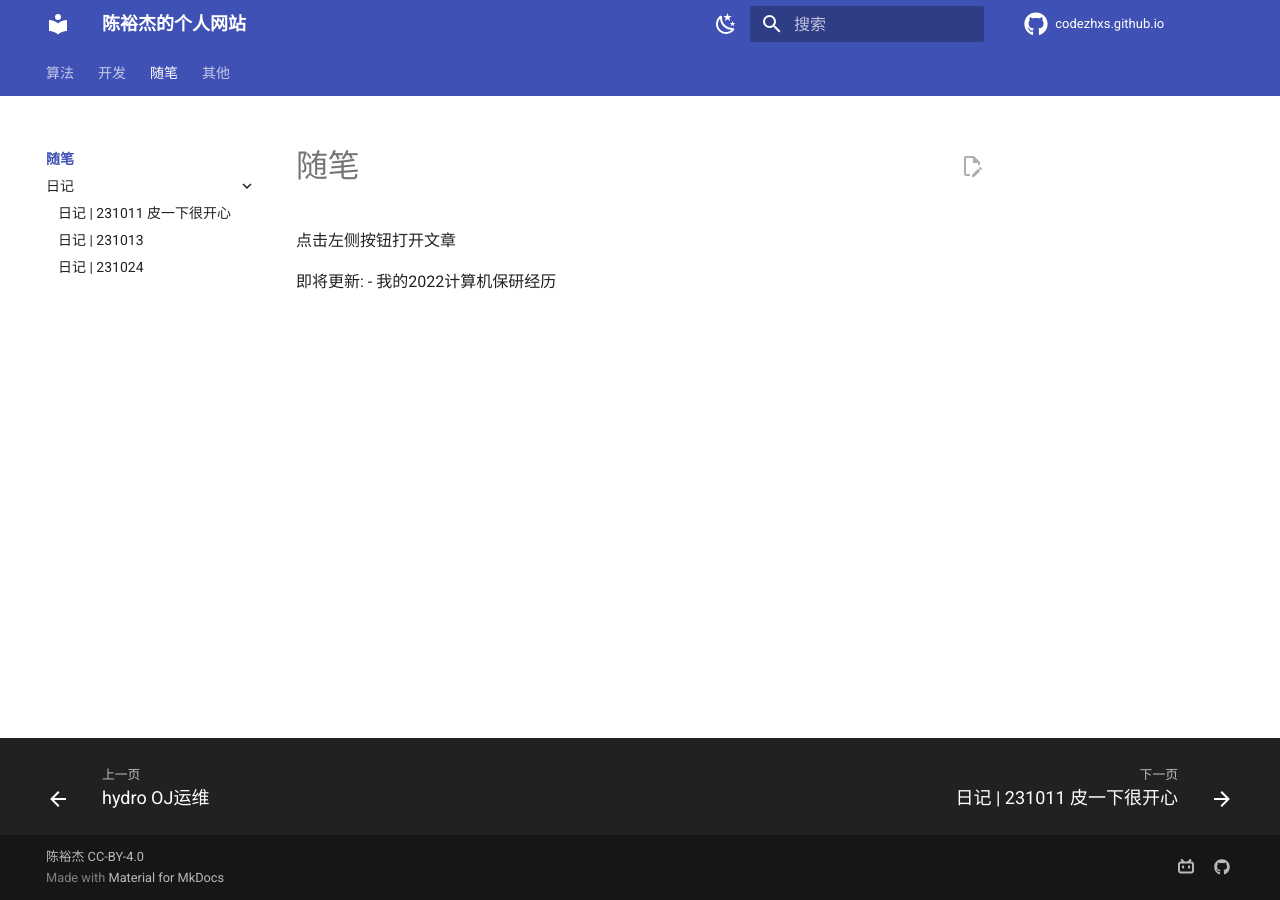
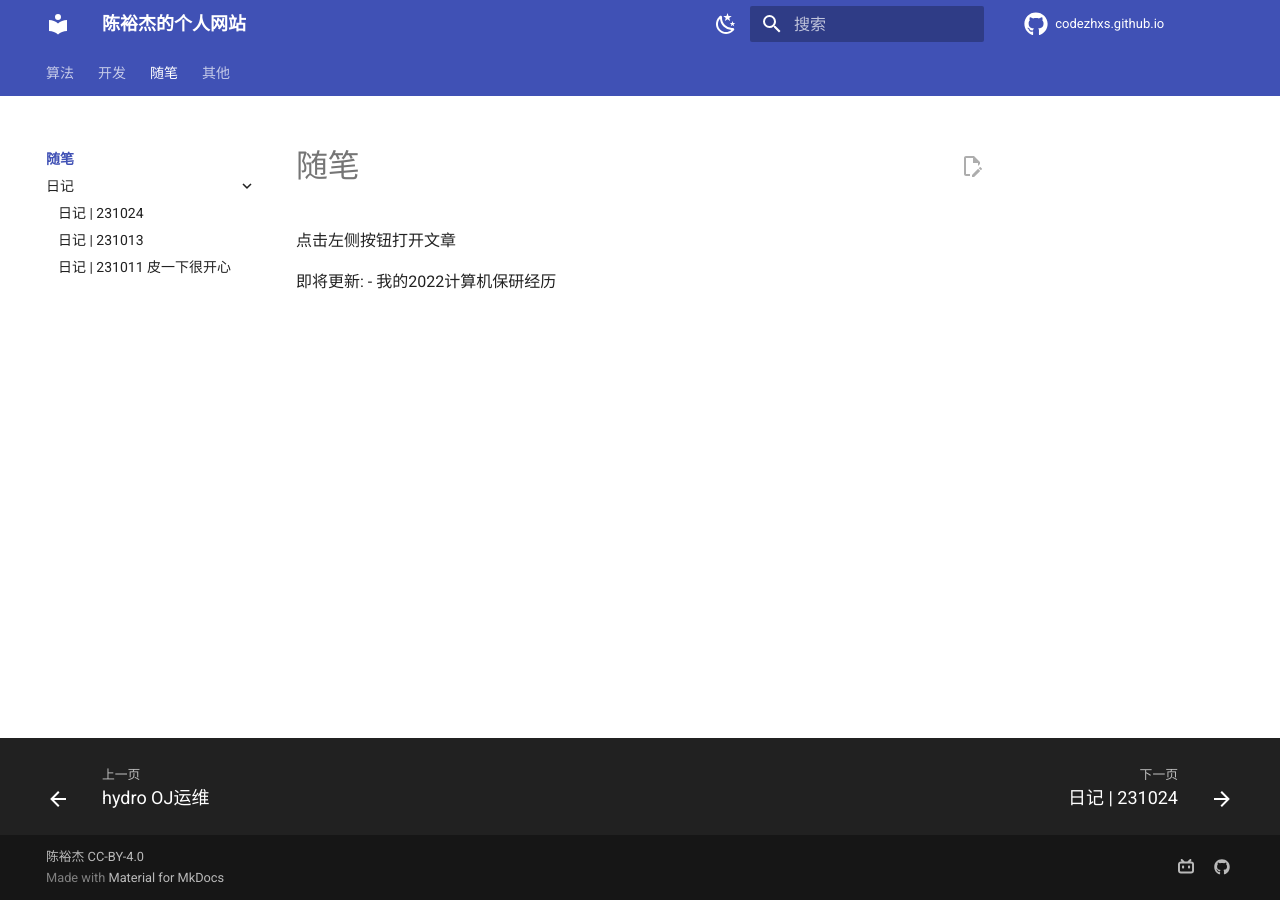
Before and after one commit to CodeZHXS/codezhxs.github.io, an MkDocs documentation site: the page built from docs/essay/index.md, in a window 1280 px wide. Built offline with MkDocs 1.6.1 and Material for MkDocs 9.7.7, drawn with Linux system fonts in a browser that asks for light colours; comment, search, counter and statistics services are not loaded.

Commit message:
update essay

```diff
--- a/mkdocs.yml
+++ b/mkdocs.yml
@@ -28,9 +28,9 @@ nav:
   - 随笔:
     - essay/index.md
     - 日记:
+      - 日记 | 231024 : essay/diary/231024.md
+      - 日记 | 231013 : essay/diary/231013.md
       - 日记 | 231011 皮一下很开心: essay/diary/231011.md
-      - 日记 | 231013 : essay/diary/231013.md
-      - 日记 | 231024 : essay/diary/231024.md
   - 其他:
     - others/index.md
     - Latex公式整理: others/latex.md
```
